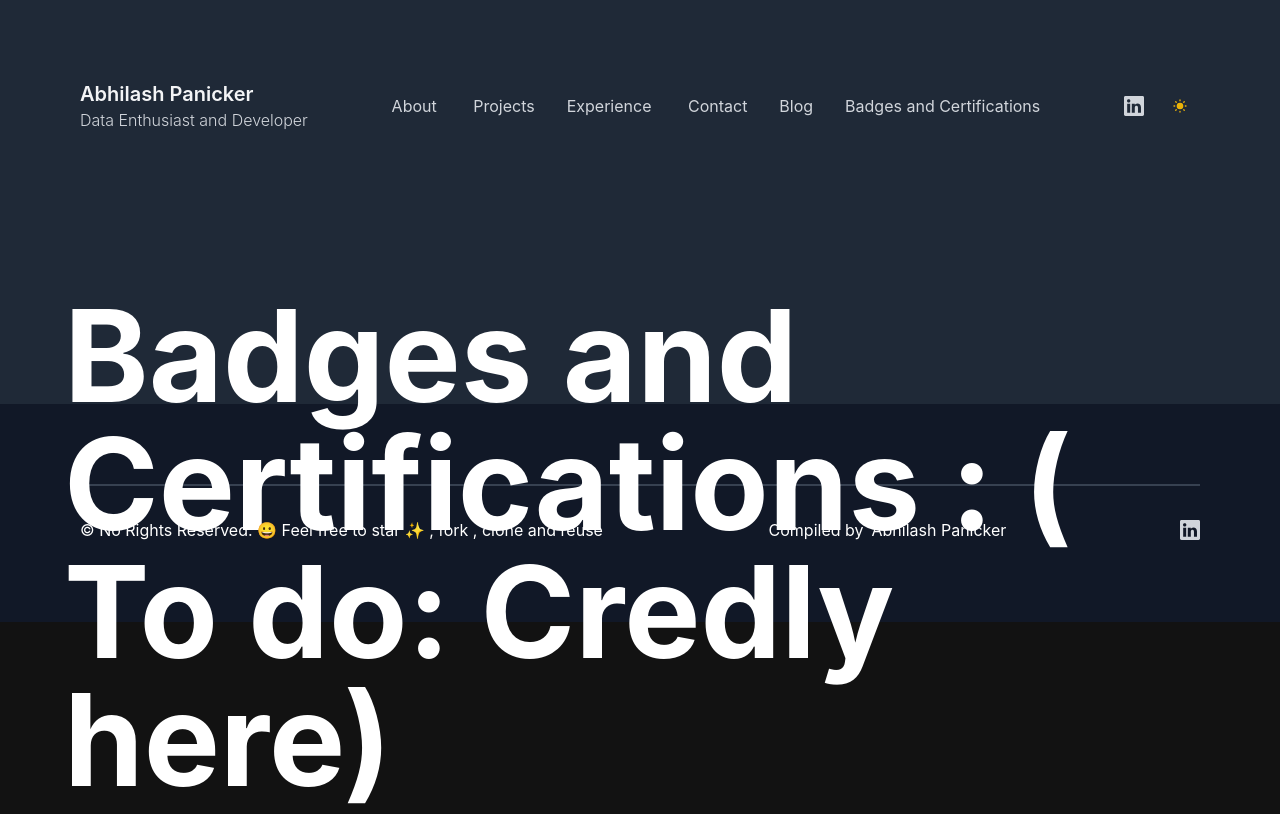
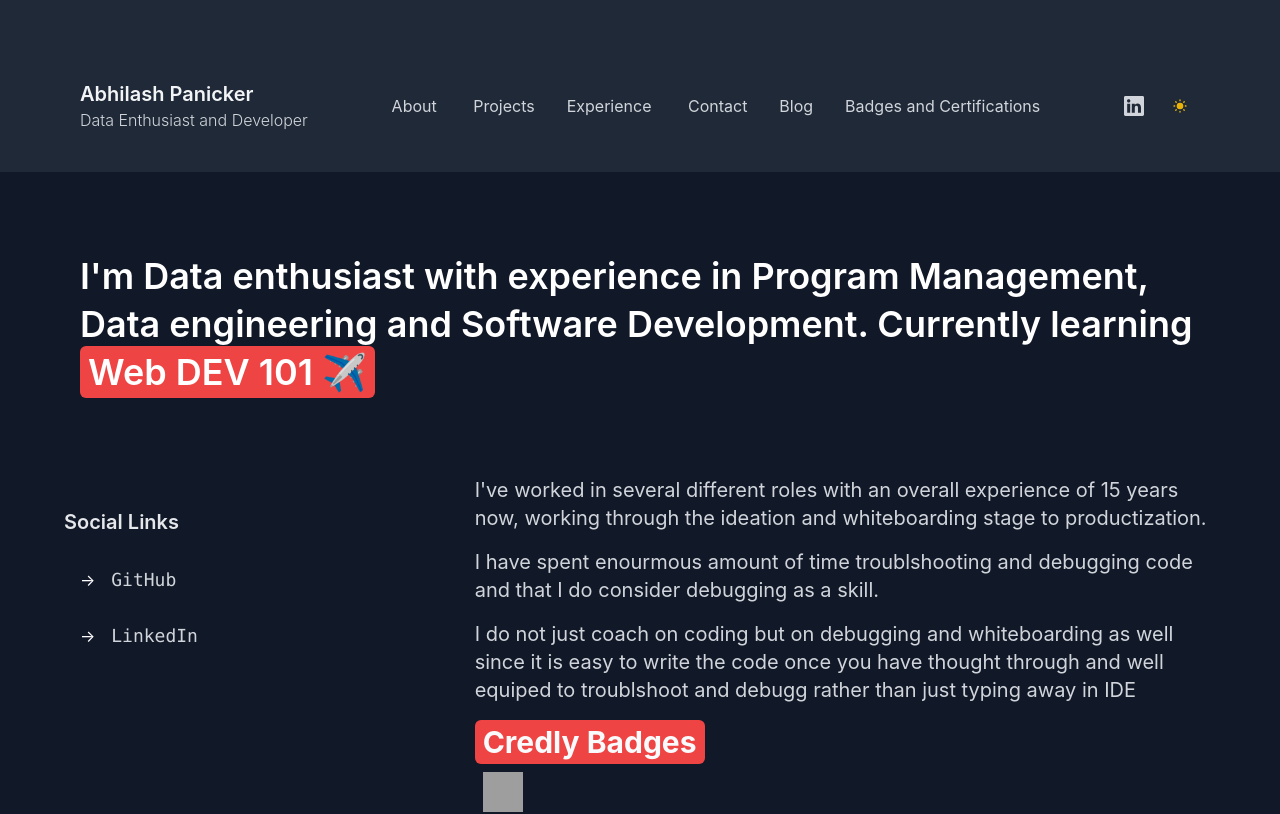
Before and after one commit to abpanic/Dbugr-on-vercel, a Next.js app: page /badgescert in a window 1280 px wide. Shown: the top 814 px of the page. Built offline with nearby package versions, Linux system fonts and the light colour scheme; grey boxes are pictures that could not be loaded.

Commit message:
Update BadgesCert.tsx

```diff
--- a/components/BadgesCert.tsx
+++ b/components/BadgesCert.tsx
@@ -1,30 +1,84 @@
+import React from "react";
 import userData from "../constants/data";
-import React from "react";
 
 export default function BadgesCert() {
   return (
     <section className="bg-white dark:bg-gray-800">
-      <div className="max-w-6xl mx-auto h-48 bg-white dark:bg-gray-800">
-        <h1 className=" text-5xl md:text-9xl font-bold py-20 text-center md:text-left">
-          Badges and Certifications : ( To do: <a href="https://www.credly.com/users/abhilash-panicker/badges">Credly here</a>)
-        </h1>
+      <div className="bg-[#F1F1F1] -mt-10 dark:bg-gray-900">
+        <div className="text-container max-w-6xl mx-auto pt-20">
+          <p
+            className="leading-loose text-2xl md:text-4xl font-semibold  mx-4"
+            style={{ lineHeight: "3rem" }}
+          >
+            {userData.about.title}. Currently learning {" "}
+            <div><a
+              className="bg-red-500 rounded-md px-2 py-1 text-white"
+              href={userData.about.currentProjectUrl}
+            >
+              {userData.about.currentProject} ✈️
+            </a></div>
+          </p>
+        </div>
+      </div>
+      <div className="bg-[#F1F1F1] dark:bg-gray-900 px-4">
+        <div className="pt-20 grid grid-cols-1 md:grid-cols-3 max-w-6xl mx-auto gap-y-20 gap-x-20">
+          {/* Social Buttons */}
+          <div className="inline-flex flex-col">
+
+
+            {/* Social Links */}
+            <h1 className="text-xl font-semibold text-gray-700 mt-8 dark:text-gray-200">
+              Social Links
+            </h1>
+            <div className="mt-4 ml-4">
+              <div className="flex flex-row justify-start items-center">
+                <div><a
+                  href={userData.socialLinks.github}
+                  className="flex flex-row items-center space-x-4 group"
+                >
+                  <div className="my-4">&rarr;</div>
+                  <div className="text-lg text-gray-500 font-mono relative overflow-hidden dark:text-gray-300">
+                    <div className="absolute h-0.5 w-full bg-gray-400 bottom-0 transform -translate-x-24 group-hover:translate-x-0 transition duration-300"></div>
+                    GitHub
+                  </div>
+                </a></div>
+              </div>
+              <div className="flex flex-row justify-start items-center">
+                <div><a
+                  href={userData.socialLinks.linkedin}
+                  className="flex flex-row items-center space-x-4 group"
+                >
+                  <div className="my-4">&rarr;</div>
+                  <div className="text-lg text-gray-500 font-mono relative overflow-hidden dark:text-gray-300">
+                    <div className="absolute h-0.5 w-full bg-gray-400 bottom-0 transform -translate-x-24 group-hover:translate-x-0 transition duration-300"></div>
+                    LinkedIn
+                  </div>
+                </a></div>
+              </div>
+            </div>
+          </div>
+          {/* Text area */}
+          <div className="col-span-1 md:col-span-2">
+            {userData.about.description?.map((desc, idx) => (
+              <p
+                key={idx}
+                className="text-xl text-gray-700 mb-4 dark:text-gray-300 "
+              >
+                {desc}
+              </p>
+            ))}
+
+            <h3 className="bg-red-500 text-3xl rounded-md px-2 py-1 inline-block font-bold text-gray-50">    Credly Badges </h3>
+            <div className="grid grid-flow-col auto-cols-max gap-4 ">
+              <div className="flex items-center gap-2 overflow-hidden"><a href="https://www.w3schools.com/cs/" target="_blank" rel="noreferrer"> <img
+                src="https://raw.githubusercontent.com/devicons/devicon/master/icons/csharp/csharp-original.svg" alt="csharp"
+                className="h-10 w-10 mx-2 my-2 " />C# </a></div>
+                <div data-iframe-width="150" data-iframe-height="270" data-share-badge-id="90a3d6b2-1dad-4027-8979-1d6f9f222588" data-share-badge-host="https://www.credly.com"></div>
+                <script type="text/javascript" async src="//cdn.credly.com/assets/utilities/embed.js"></script>
+                </div>
+          </div>
+        </div>
       </div>
     </section>
   );
 }
-
-const Badges = ({ title, desc, year, company, companyLink }) => {
-  return (
-    <div className="relative experience-card border p-4 rounded-md shadow-xl bg-white dark:bg-gray-800 z-10 mx-4">
-      <h1 className="absolute -top-10 md:-left-10 md:-top-10 text-4xl text-gray-200 font-bold dark:text-gray-800">
-        {year}
-      </h1>
-      <h1 className="font-semibold text-xl">{title}</h1>
-      <a href={companyLink} className="text-gray-500">
-        {company}
-      </a>
-      <p className="text-gray-600 dark:text-gray-400 my-2">{desc}</p>
-    </div>
-
-  );
-};
```
